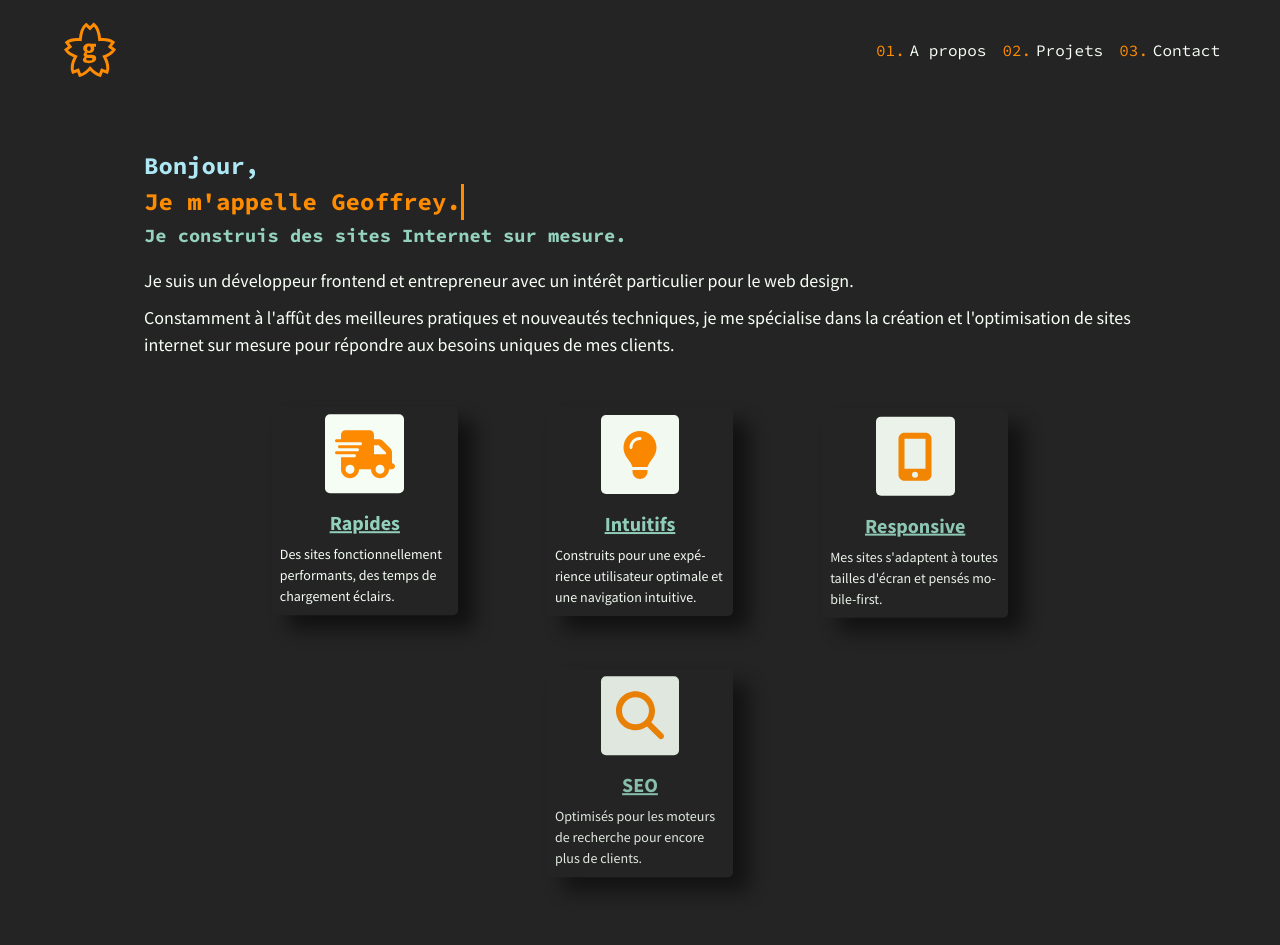
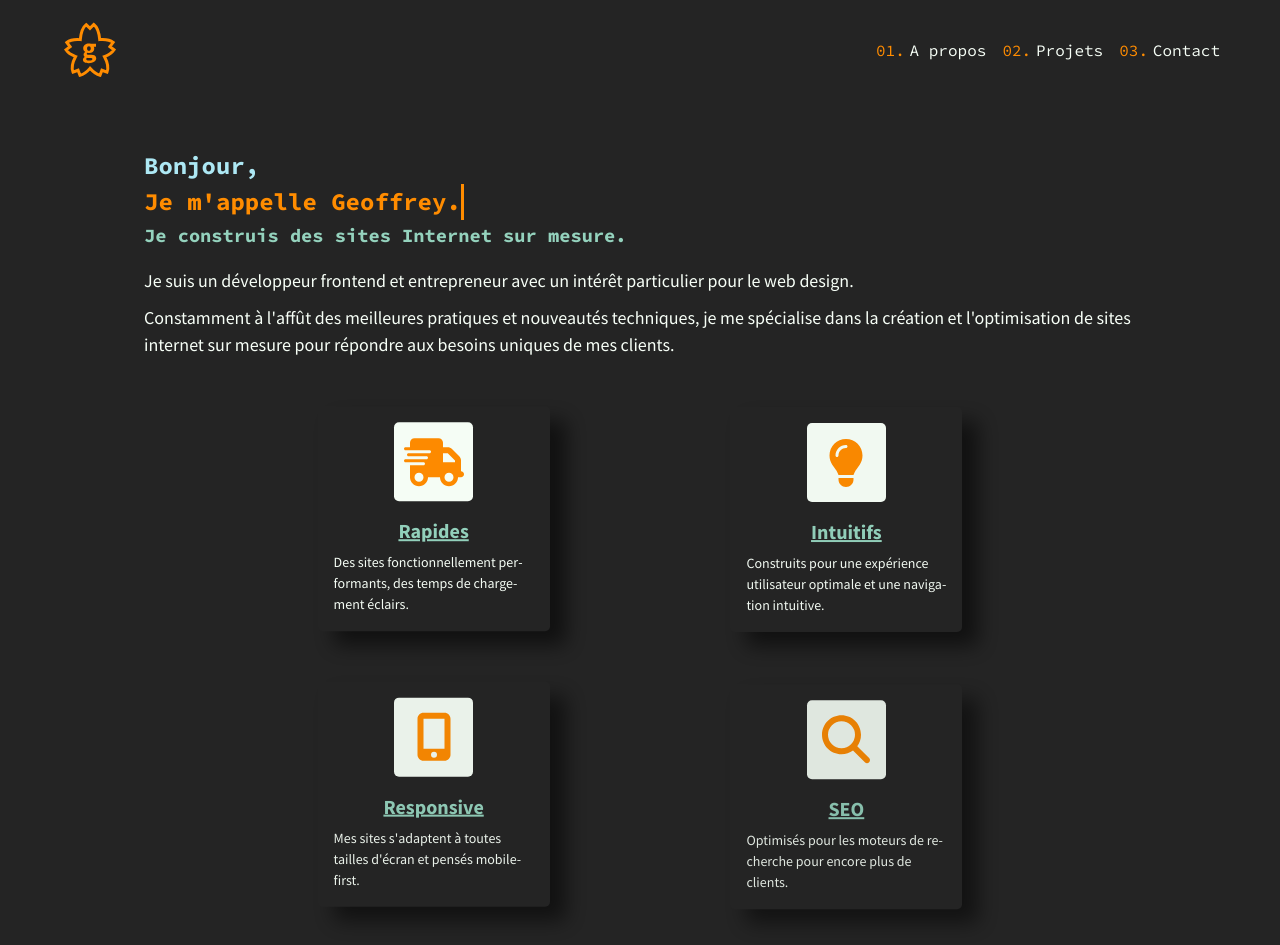
Before and after one commit to BuckyBuck135/Portfolio, a React (Vite) app: page / in a window 1280 px wide. Shown: the top 945 px of the page. Built offline with nearby package versions, Linux system fonts and the light colour scheme.

Commit message:
changed to grid

```diff
--- a/src/Components/Intro/Intro.css
+++ b/src/Components/Intro/Intro.css
@@ -6,10 +6,9 @@
 .intro--cards {
     width: 100%;
     margin: 3em auto;
-    display: flex;
-    flex-wrap: wrap;
-    flex-direction: column;
-    gap: 1em;
+    display: grid;
+    grid-template-columns: auto;
+    gap: 1.5em;
 }
 
 /* TYPOGRAPHY */
@@ -124,23 +123,24 @@ blockquote::after {
         blink 750ms steps(2, start) forwards 12; /*stops after 12 blinks*/
 }
 
-
-
-
 /* MEDIA QUERIES */
 
 @media screen and (min-width: 768px){
 
     .intro--cards {
         width: 80%;
-        display: flex;
-        flex-direction: row;
-        justify-content: space-around;
         column-gap: 2em;
         row-gap: 3em;
+        grid-template-columns: repeat(2, minmax(150px, 1fr));
     }
 
     blockquote {
         margin: 4em auto 0 auto;
     }
 }
+
+@media screen and (min-width: 1400px){
+    .intro--cards {
+        grid-template-columns: repeat(4, minmax(200px, 1fr));
+    }
+}
--- a/src/Components/TechCard/TechCard.css
+++ b/src/Components/TechCard/TechCard.css
@@ -56,7 +56,8 @@
     .tech-card,
     .tech-card:nth-child(even) {
         flex-direction: column;
-        max-width: 170px;
+        max-width: 200px;
+        padding: 1em;
     }
 
     .card--heading {
```
